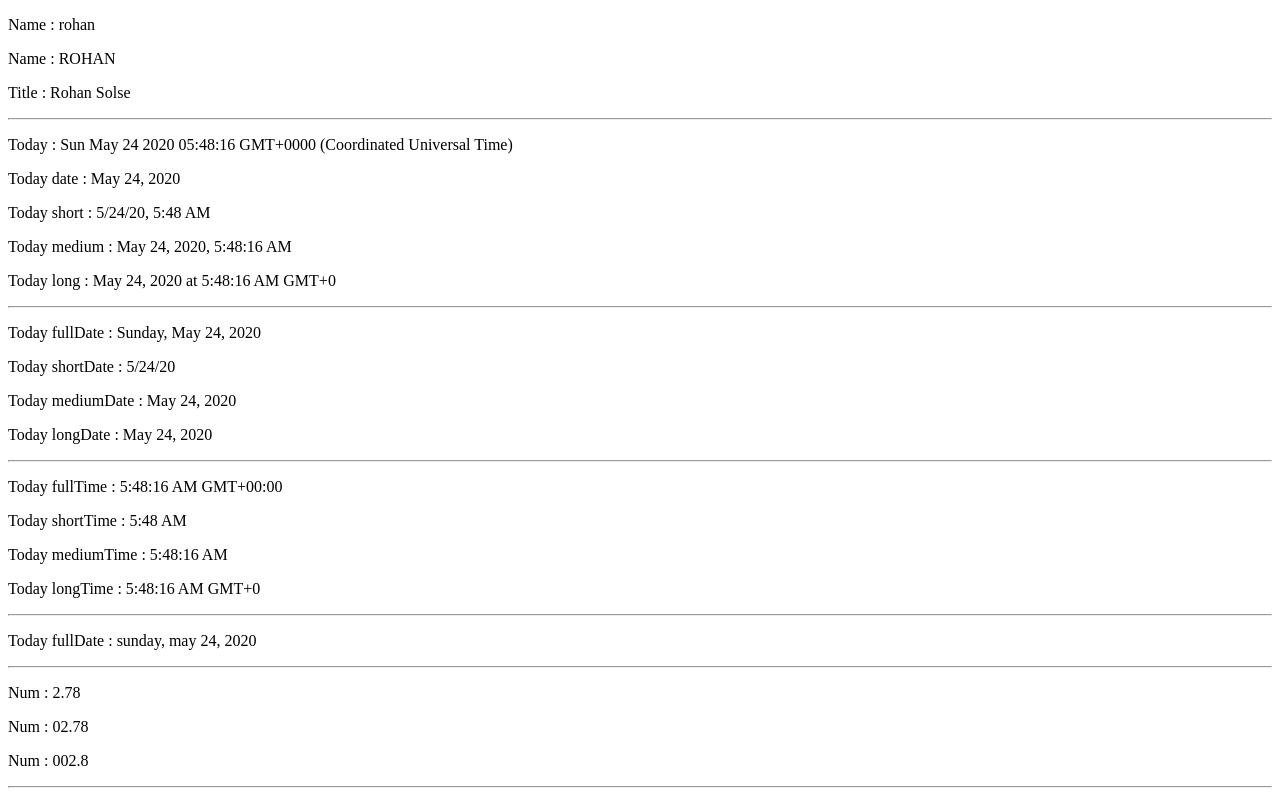
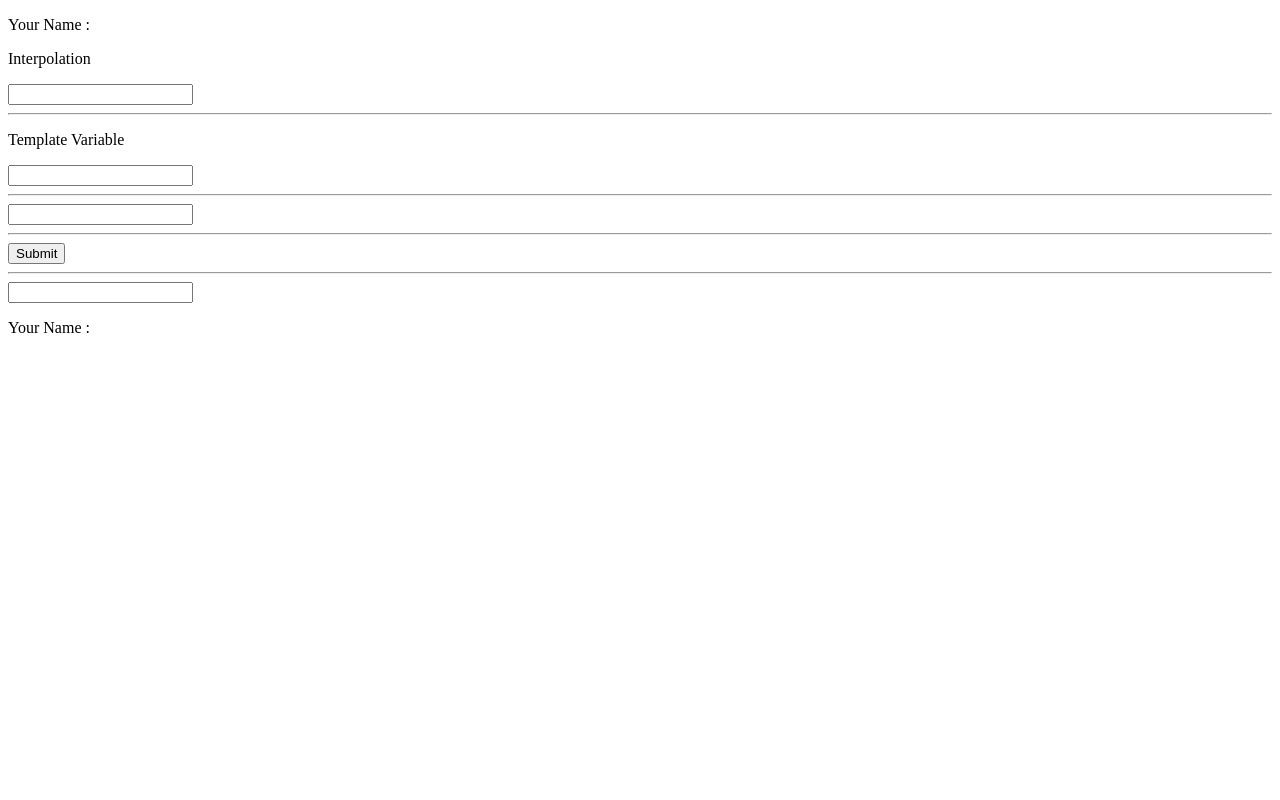
Before and after one commit to rohansolse/AngulerTrial, an Angular app: page / in a window 1280 px wide. Shown: the top 800 px of the page. Built offline with nearby package versions, Linux system fonts and the light colour scheme.

Commit message:
template variable done

```diff
--- a/src/app/app.component.html
+++ b/src/app/app.component.html
@@ -5,4 +5,5 @@
 <!-- <app-ng-for></app-ng-for> -->
 <!-- <app-ng-switch></app-ng-switch> -->
 <!-- <app-ng-switch-adv></app-ng-switch-adv> -->
-<app-pipes-tem-plate-expression></app-pipes-tem-plate-expression>
+<!-- <app-pipes-tem-plate-expression></app-pipes-tem-plate-expression> -->
+<app-template-variable></app-template-variable>
--- a/src/app/app.module.ts
+++ b/src/app/app.module.ts
@@ -10,6 +10,7 @@ import { NgForComponent } from './ng-for/ng-for.component';
 import { NgSwitchComponent } from './ng-switch/ng-switch.component';
 import { NgSwitchAdvComponent } from './ng-switch-adv/ng-switch-adv.component';
 import { PipesTemPlateExpressionComponent } from './pipes-tem-plate-expression/pipes-tem-plate-expression.component';
+import { TemplateVariableComponent } from './template-variable/template-variable.component';
 
 @NgModule({
   declarations: [
@@ -21,7 +22,8 @@ import { PipesTemPlateExpressionComponent } from './pipes-tem-plate-expression/p
     NgForComponent,
     NgSwitchComponent,
     NgSwitchAdvComponent,
-    PipesTemPlateExpressionComponent
+    PipesTemPlateExpressionComponent,
+    TemplateVariableComponent
   ],
   imports: [
     BrowserModule
--- /dev/null
+++ b/src/app/template-variable/template-variable.component.html
@@ -0,0 +1,14 @@
+<!-- <p>template-variable works!</p> -->
+<p>Your Name : {{ name }}</p>
+<p>Interpolation</p>
+<input type="text" name="" id="" (keyup.enter)="show($event)">
+<hr>
+<p>Template Variable</p>
+<input type="text" name="" id=""  #uname (keyup.enter)="show(uname)">
+<hr>
+<input type="text" name="" id=""  #usname (keyup.enter)="show(usname.value)">
+<hr>
+<button (click)="show(usname.value)">Submit</button>
+<hr>
+<input type="text" name="" id="" #yourName (keyup)="0">
+<p>Your Name : {{ yourName.value }}</p>
--- /dev/null
+++ b/src/app/template-variable/template-variable.component.ts
@@ -0,0 +1,28 @@
+import { Component, OnInit } from '@angular/core';
+
+@Component({
+  selector: 'app-template-variable',
+  templateUrl: './template-variable.component.html',
+  styleUrls: ['./template-variable.component.css']
+})
+export class TemplateVariableComponent implements OnInit {
+
+  constructor() { }
+
+  ngOnInit() {
+  }
+
+  name = ''
+  // show(event){
+  //   this.name = event.target.value
+  // }
+
+  // show(data){
+  //   this.name = data.value
+  // }
+
+  show(data){
+    this.name = data
+  }
+
+}
```
Also changed, not shown: src/app/template-variable/template-variable.component.css (added).
